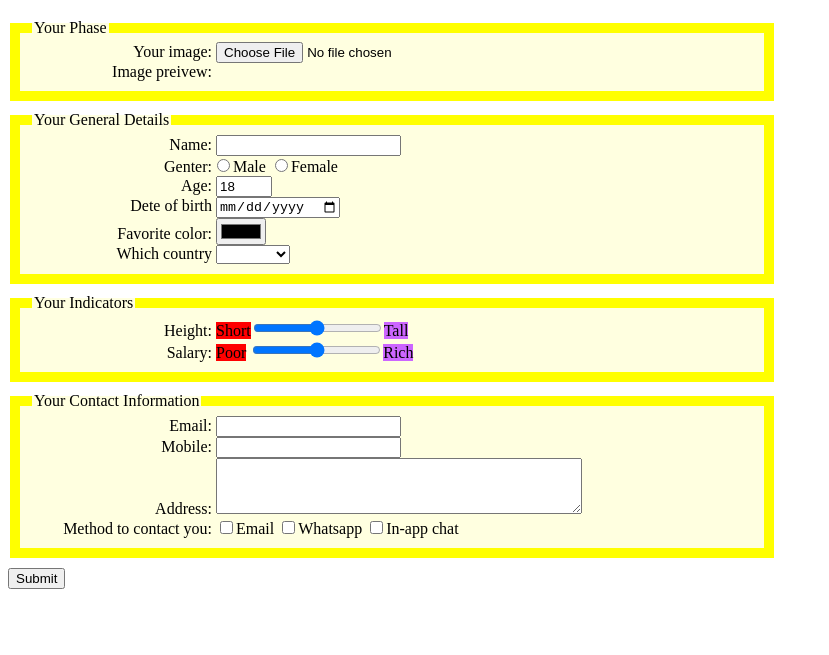
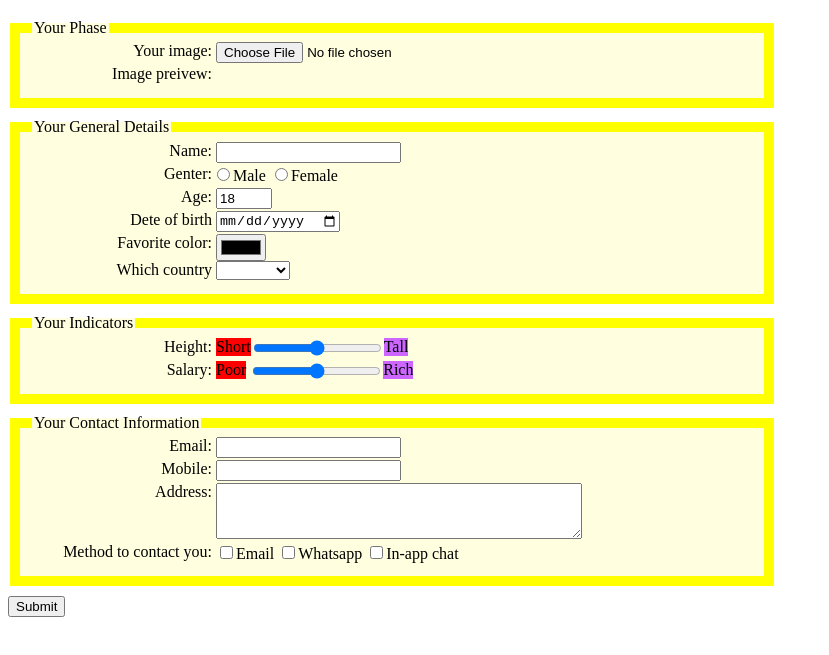
Before and after one commit to r-raghu/Learning-Full-Stack-Web-Development, a plain HTML site: page datingPage/page2.html in a window 1280 px wide. Shown: the part 61-716 px from the top of the page, without its empty margins (0-829 px from the left). Drawn offline with Linux system fonts and the light colour scheme.

Commit message:
module1-final

```diff
--- a/datingPage/page2.html
+++ b/datingPage/page2.html
@@ -5,9 +5,11 @@
 	<meta name="author" content="Rahul Raghuvanshi">
 	<style type="text/css">
 	label {
-		width:180px; display:inline-block; text-align:right; text-align:top;
+		width:180px; display:inline-block; text-align:right; vertical-align:top; margin-bottom: 5px
 	}
 	span {
+		display: inline-block;
+      	vertical-align: top;
 		text-align:center;
 		max-height: 500px;
 	}
@@ -23,11 +25,14 @@
 		width: 360px;
 		height: 50px;
 	}
+	label,input {
+      transition: 0.5s ease-in-out;
+    }
 	</style>
 </head>
 <body>
 <h1>Please Enter Your Details For Our Dating Website!</h1>
-	<form accept="http://ihome.ust.hk/~rossiter/cgi-bin/show_everything.php" method="post" enctype="multipart/form-data">
+	<form action="https://ihome.ust.hk/~rossiter/cgi-bin/show_everything.php" method="post" enctype="multipart/form-data">
 		<fieldset>
 			<legend>Your Phase</legend>
 			<label for="imageToUpload">Your image: </label>
@@ -64,7 +69,7 @@
 		<fieldset>
 			<legend>Your Indicators</legend>
 			<label for="height">Height:</label>
-			<span>Short</span><input type="range" min="0" max="100" step="5" value="50" id="height" name="height"><span>Tall</span>
+			<span class="range-labels">Short</span><input type="range" min="0" max="100" step="5" value="50" id="height" name="height"><span>Tall</span>
 			<br>
 			<label for="salary">Salary:</label>
 			<span>Poor</span> <input type="range" min="0" max="100" step="5" value="50" id="salary" name="salary"><span>Rich</span>
```
Also changed, not shown: datingPage/page1.html (+1 -2 lines), datingPage/page3.html (+7 -2 lines).
